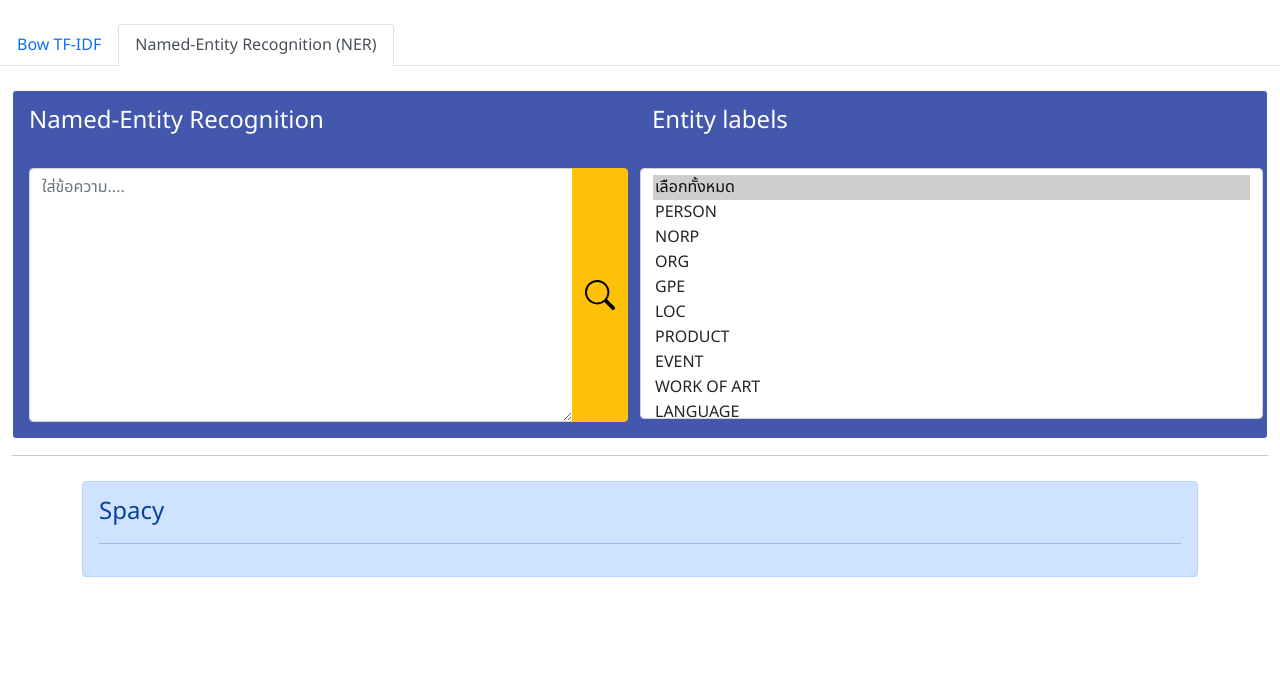
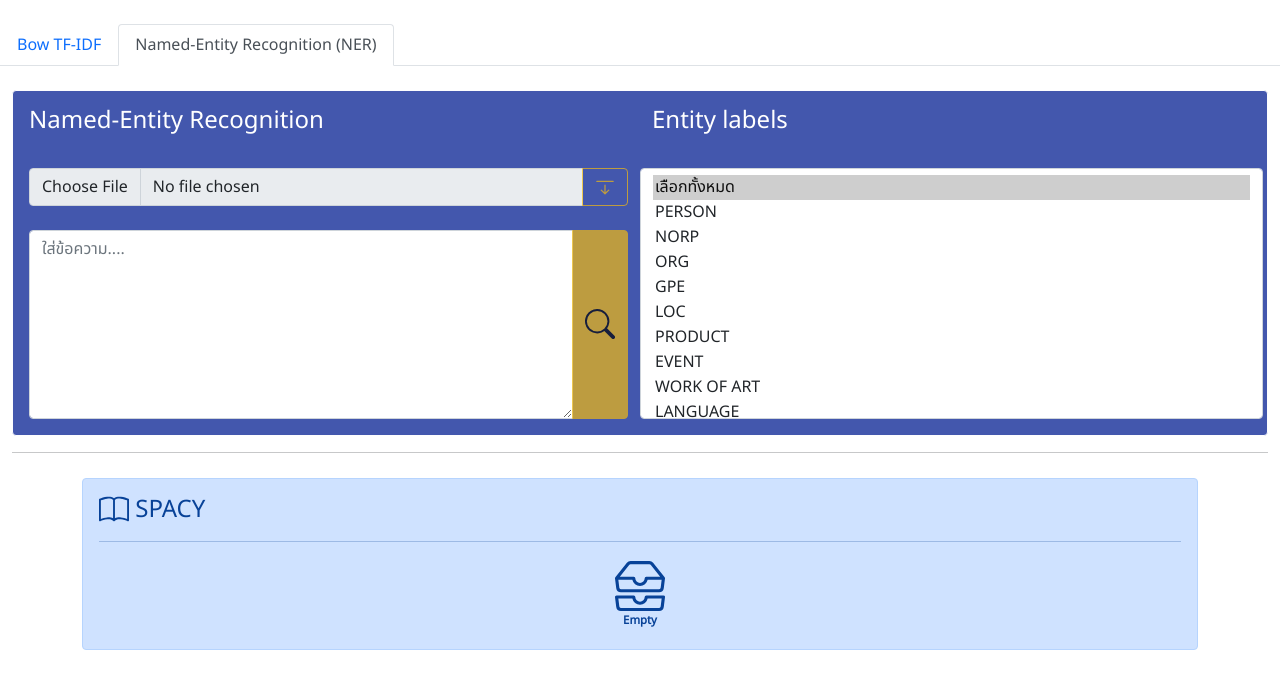
Before and after one commit to VORAVIT29/NLP-Identification, a Flask app: page / in a window 1280 px wide, after a click on "Named-Entity Recognition (NER)". Shown: the part 56-745 px from the top of the page. Run offline with Flask 2, Linux system fonts and the light colour scheme.

Commit message:
update JS 05-09-2022-23-11

```diff
--- a/app.py
+++ b/app.py
@@ -64,7 +64,8 @@ def search_text():
     filenames = session['filename']
     list_nlp = nlp.NLP(filenames)
     text = list_nlp.createToken()
-    return render_template("page.html", text=text, text_search=Markup(list_nlp.searchText(search)), bagOfWords=list_nlp.bag_of_words(), tf_idf=list_nlp.TfIdf())
+
+    return list_nlp.searchText(search)
 
 
 @app.route('/search-text')
@@ -90,6 +91,6 @@ def re_spacy():
 
 if __name__ == '__main__':
     # get ip Address computer
-    ipAddr = socket.gethostbyname(socket.gethostname())
-    app.run(debug=True, host=ipAddr, port=80)
-    # app.run(debug=True)
+    # ipAddr = socket.gethostbyname(socket.gethostname())
+    # app.run(debug=True, host=ipAddr, port=80)
+    app.run(debug=True)
--- a/static/js/call.js
+++ b/static/js/call.js
@@ -1,6 +1,6 @@
+// -------------------------------------- Spacy --------------------------------------
 function call_spacy() {
     var check = []
-    var result = ""
     text = document.getElementsByName('nerText')[0].value
     for (var iterator of document.getElementById('check').options) {
         if (iterator.selected) {
@@ -16,11 +16,25 @@ function call_spacy() {
             'chEn': JSON.stringify(check), // convert list to Json string
         },
         success: function (data) {
-            result_text(data)
+            document.getElementById('showSpacy').innerHTML = data
         }
     })
 }
 
-function result_text(result) {
-    document.getElementById('showSpacy').innerHTML = result
+function check_text_input() {
+    nerText = document.getElementsByName('nerText')[0].value
+    document.getElementById('search').disabled = (nerText == '' || nerText == null) ? true : false
 }
+// -------------------------------------- search-text --------------------------------------
+function search_text() {
+    text_search = document.getElementsByName('search')[0].value
+
+    $.ajax({
+        type: 'POST',
+        url: '/search-text',
+        data: { 'search': text_search },
+        success: function (data) {
+            document.getElementById('show-search').innerHTML = data
+        }
+    })
+}
--- a/templates/page.html
+++ b/templates/page.html
@@ -83,7 +83,6 @@
                 <br>
                 <div class="row">
                     <div class="col-12">
-                        <form action="/search-text" method="post">
                         <div class="row">
                             <div class="col-5">
                                 <div class="form-floating mb-3">
@@ -93,17 +92,15 @@
                                 </div>
                             </div>
                             <div class="col-1" style="text-align:center; margin-top:10px;">
-                                    <input class="btn btn-danger" type="submit" value="ตรวจสอบข้อมูล" />
+                                <input class="btn btn-danger" type="button" value="ตรวจสอบข้อมูล"
+                                    onclick="search_text()" />
                             </div>
                         </div>
-                            {% if text_search %}
                         <div class="row">
                             <div class="col-12">
-                                    <!-- {{text_search|markdown}} -->
-                                    {{text_search}}
+                                <span id="show-search"></span>
                             </div>
                         </div>
-                            {% endif %}
                         <!-- <div class="row">
                                 {% if text_search %}
                                 <div class="col-5">
@@ -111,7 +108,6 @@
                                 </div>
                                 {% endif %}
                             </div> -->
-                        </form>
                     </div>
                 </div>
                 <div class="row">
@@ -175,11 +171,31 @@
                                 <div class="row">
                                     <div class="col-12">
                                         <div class="input-group">
+                                            <input type="file" class="form-control" id="inputGroupFile04"
+                                                aria-describedby="inputGroupFileAddon04" aria-label="Upload" disabled
+                                                title="ปุ่มอัพโหลด เปิดใช้ในเร็วๆนี้">
+                                            <button class="btn btn-outline-warning" type="button"
+                                                id="inputGroupFileAddon04" disabled>
+                                                <svg xmlns="http://www.w3.org/2000/svg" width="20" height="20"
+                                                    fill="currentColor" class="bi bi-arrow-bar-down"
+                                                    viewBox="0 0 16 16">
+                                                    <path fill-rule="evenodd"
+                                                        d="M1 3.5a.5.5 0 0 1 .5-.5h13a.5.5 0 0 1 0 1h-13a.5.5 0 0 1-.5-.5zM8 6a.5.5 0 0 1 .5.5v5.793l2.146-2.147a.5.5 0 0 1 .708.708l-3 3a.5.5 0 0 1-.708 0l-3-3a.5.5 0 0 1 .708-.708L7.5 12.293V6.5A.5.5 0 0 1 8 6z" />
+                                                </svg>
+                                            </button>
+                                        </div>
+                                    </div>
+                                </div>
+                                <br>
+                                <div class="row">
+                                    <div class="col-12">
+                                        <div class="input-group">
                                             <textarea class="form-control" name="nerText" id="nerText" cols="20"
-                                                rows="10" placeholder="ใส่ข้อความ...." required></textarea>
+                                                rows="10" placeholder="ใส่ข้อความ...." required style="height: 189px;"
+                                                onchange="check_text_input()"></textarea>
                                             <button type="button" class="btn btn-warning" onclick="call_spacy()"
-                                                id="search">
-                                                <svg xmlns="http://www.w3.org/2000/svg" width="30" height="240"
+                                                id="search" disabled>
+                                                <svg xmlns="http://www.w3.org/2000/svg" width="30" height="30"
                                                     fill="currentColor" class="bi bi-search" viewBox="0 0 16 16">
                                                     <path
                                                         d="M11.742 10.344a6.5 6.5 0 1 0-1.397 1.398h-.001c.03.04.062.078.098.115l3.85 3.85a1 1 0 0 0 1.415-1.414l-3.85-3.85a1.007 1.007 0 0 0-.115-.1zM12 6.5a5.5 5.5 0 1 1-11 0 5.5 5.5 0 0 1 11 0z" />
@@ -333,9 +349,28 @@
                         <div class="row" style="margin-top:25px;">
                             <div class="col-12">
                                 <div class="alert alert-primary" role="alert" style="font-size: small;">
-                                    <h4 class="alert-heading">Spacy</h4>
+                                    <h4 class="alert-heading">
+                                        <svg xmlns="http://www.w3.org/2000/svg" width="30" height="30"
+                                            fill="currentColor" class="bi bi-book" viewBox="0 0 16 16">
+                                            <path
+                                                d="M1 2.828c.885-.37 2.154-.769 3.388-.893 1.33-.134 2.458.063 3.112.752v9.746c-.935-.53-2.12-.603-3.213-.493-1.18.12-2.37.461-3.287.811V2.828zm7.5-.141c.654-.689 1.782-.886 3.112-.752 1.234.124 2.503.523 3.388.893v9.923c-.918-.35-2.107-.692-3.287-.81-1.094-.111-2.278-.039-3.213.492V2.687zM8 1.783C7.015.936 5.587.81 4.287.94c-1.514.153-3.042.672-3.994 1.105A.5.5 0 0 0 0 2.5v11a.5.5 0 0 0 .707.455c.882-.4 2.303-.881 3.68-1.02 1.409-.142 2.59.087 3.223.877a.5.5 0 0 0 .78 0c.633-.79 1.814-1.019 3.222-.877 1.378.139 2.8.62 3.681 1.02A.5.5 0 0 0 16 13.5v-11a.5.5 0 0 0-.293-.455c-.952-.433-2.48-.952-3.994-1.105C10.413.809 8.985.936 8 1.783z" />
+                                        </svg>
+                                        SPACY
+                                    </h4>
                                     <hr>
-                                    <span id="showSpacy">{{ result }}</span>
+                                    <span id="showSpacy">
+                                        <center style="padding:3px;">
+                                            <svg xmlns="http://www.w3.org/2000/svg" width="50" height="50"
+                                                fill="currentColor" class="bi bi-inboxes" viewBox="0 0 16 16">
+                                                <path
+                                                    d="M4.98 1a.5.5 0 0 0-.39.188L1.54 5H6a.5.5 0 0 1 .5.5 1.5 1.5 0 0 0 3 0A.5.5 0 0 1 10 5h4.46l-3.05-3.812A.5.5 0 0 0 11.02 1H4.98zm9.954 5H10.45a2.5 2.5 0 0 1-4.9 0H1.066l.32 2.562A.5.5 0 0 0 1.884 9h12.234a.5.5 0 0 0 .496-.438L14.933 6zM3.809.563A1.5 1.5 0 0 1 4.981 0h6.038a1.5 1.5 0 0 1 1.172.563l3.7 4.625a.5.5 0 0 1 .105.374l-.39 3.124A1.5 1.5 0 0 1 14.117 10H1.883A1.5 1.5 0 0 1 .394 8.686l-.39-3.124a.5.5 0 0 1 .106-.374L3.81.563zM.125 11.17A.5.5 0 0 1 .5 11H6a.5.5 0 0 1 .5.5 1.5 1.5 0 0 0 3 0 .5.5 0 0 1 .5-.5h5.5a.5.5 0 0 1 .496.562l-.39 3.124A1.5 1.5 0 0 1 14.117 16H1.883a1.5 1.5 0 0 1-1.489-1.314l-.39-3.124a.5.5 0 0 1 .121-.393zm.941.83.32 2.562a.5.5 0 0 0 .497.438h12.234a.5.5 0 0 0 .496-.438l.32-2.562H10.45a2.5 2.5 0 0 1-4.9 0H1.066z" />
+                                            </svg>
+                                            <br>
+                                            <small>
+                                                <strong>Empty</strong>
+                                            </small>
+                                        </center>
+                                    </span>
                                 </div>
                             </div>
                         </div>
@@ -353,35 +388,6 @@
         integrity="sha384-cVKIPhGWiC2Al4u+LWgxfKTRIcfu0JTxR+EQDz/bgldoEyl4H0zUF0QKbrJ0EcQF"
         crossorigin="anonymous"></script>
 </body>
-<!-- <script src="https://code.jquery.com/jquery-3.6.0.js"></script> -->
 <script src="/static/js/call.js"></script>
-<!-- <script>
-    function call_spacy() {
-        var check = []
-        var result = ""
-        text = document.getElementsByName('nerText')[0].value
-        for (var iterator of document.getElementById('check').options) {
-            if (iterator.selected) {
-                check.push(iterator.value)
-            }
-        }
-
-        $.ajax({
-            type: "POST",
-            url: "/pocess-spacy",
-            data: {
-                'text': text,
-                'chEn': JSON.stringify(check), // convert list to Json string
-            },
-            success: function (data) {
-                result_text(data)
-            }
-        })
-    }
-
-    function result_text(result) {
-        document.getElementById('showSpacy').innerHTML = result
-    }
-</script> -->
 
 </html>
```
Also changed, not shown: 5 other files. Lines whose indentation alone changed are shown as unchanged.
